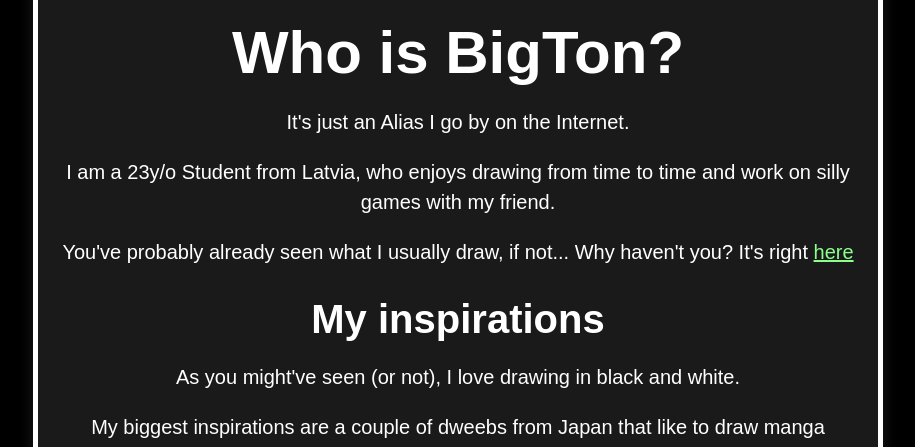
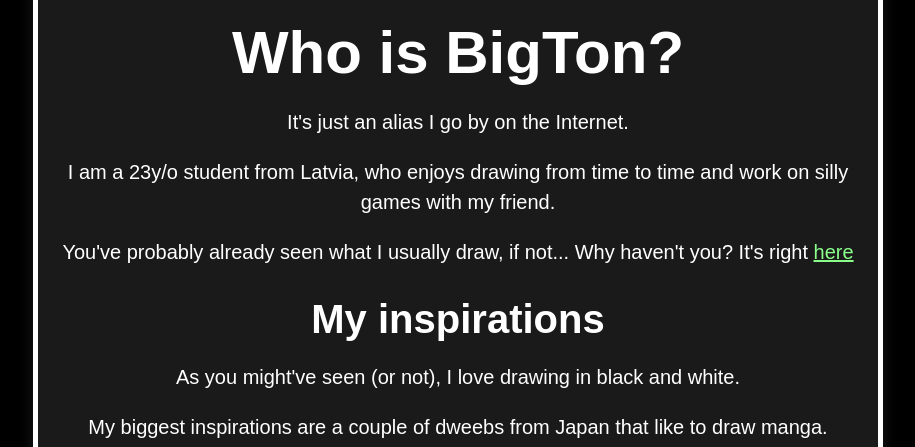
Before and after one commit to BigTon01/Website, a plain HTML site: page About.html in a window 1280 px wide. Shown: the part 353-800 px from the top of the page, without its empty margins (182-1097 px from the left). Drawn offline with Linux system fonts and the light colour scheme.

Commit message:
minor text edits html

```diff
--- a/About.html
+++ b/About.html
@@ -14,12 +14,12 @@
         <img src="https://do-art-daily-production.s3.us-east-2.amazonaws.com/submissions/Tony_Bamanaboni/drawing/305922/image.png">
     </div>
     <h1 class="title">Who is BigTon?</h1>
-    <p>It's just an Alias I go by on the Internet.</p>
-    <p>I am a 23y/o Student from Latvia, who enjoys drawing from time to time and work on silly games with my friend.</p>
+    <p>It's just an alias I go by on the Internet.</p>
+    <p>I am a 23y/o student from Latvia, who enjoys drawing from time to time and work on silly games with my friend.</p>
     <p>You've probably already seen what I usually draw, if not... Why haven't you? It's right <a href="works.html">here</a></p>
     <h2 class="title">My inspirations</h2>
     <p>As you might've seen (or not), I love drawing in black and white.</p>
-    <p>My biggest inspirations are a couple of dweebs from Japan that like to draw manga</p>
+    <p>My biggest inspirations are a couple of dweebs from Japan that like to draw manga.</p>
     <p>To name a few:</p>
     <ul>
         <li>Inio Asano </li>
```
Also changed, not shown: index.html (+1 -1 lines).
